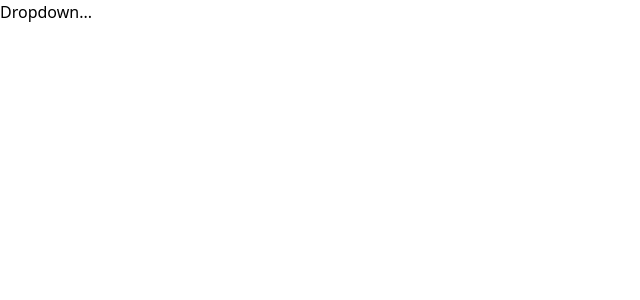
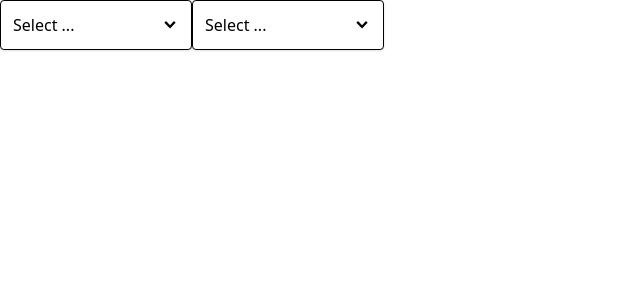
Before and after one commit to starinje/react_course, a React (Vite) app in the folder comps/: page / in a window 1280 px wide. Shown: the top 300 px of the page, without its empty margins (0-640 px from the left). Built offline with nearby package versions, Linux system fonts and the light colour scheme.

Commit message:
Dropdown and panel component

```diff
--- a/comps/src/App.js
+++ b/comps/src/App.js
@@ -1,13 +1,27 @@
+import { useState } from "react";
 import Dropdown from "./components/Dropdown";
 
 function App() {
+  const [selection, setSelection] = useState(null)
+
+  const handleSelect = (option) => {
+    setSelection(option)
+  }
+
 
   const options = [
     { label: 'Red', value: 'red' },
     { label: 'Green', value: 'green' },
     { label: 'Blue', value: 'blue' },
   ]
-  return <Dropdown options={options}/>;
+  return (
+    <div className="flex">
+      <Dropdown options={options} value={selection} onChange={handleSelect}/>
+      <Dropdown options={options} value={selection} onChange={handleSelect}/>
+    </div>
+  )
+
+
 }
 
 export default App;
--- a/comps/src/components/Dropdown.js
+++ b/comps/src/components/Dropdown.js
@@ -1,5 +1,56 @@
-function Dropdown({ options }) {
-  return <div>Dropdown...</div>
+import {useState, useEffect, useRef } from 'react'
+import { GoChevronDown } from 'react-icons/go'
+import Panel from './Panel'
+
+function Dropdown({ options, value, onChange }) {
+  const [isOpen, setisOpen] = useState(false)
+  const divEl = useRef()
+
+  useEffect(() => {
+    const handler = (event) => {
+      if(!divEl.current.contains(event.target)){
+        setisOpen(false)
+      }
+    }
+
+    document.addEventListener('click', handler, true)
+
+    return () => {
+      document.removeEventListener('click', handler)
+    }
+  }, [])
+
+
+  const handleClick = () => {
+    setisOpen(!isOpen)
+  }
+
+  const handleOptionClick = (option) => {
+    setisOpen(false)
+    onChange(option)
+  }
+
+  const renderedOptions = options.map((option) => {
+    return (
+      <div
+        className="hover:bg-sky-100 rounded cursor-pointer p-1"
+        onClick={() => handleOptionClick(option)}
+        key={option.value}
+      >
+        {option.label}
+      </div>
+    )
+  })
+
+  return (
+    <div ref={divEl} className="w-48 relative">
+      <Panel className="flex justify-between items-center cursor-pointer " onClick={handleClick}>
+        {value?.label || 'Select ...'}
+        <GoChevronDown className="text-lg"/>
+      </Panel>
+      {isOpen && <Panel className="absolute top-full">{renderedOptions}</Panel>}
+    </div>
+  )
 }
 
 export default Dropdown
--- /dev/null
+++ b/comps/src/components/Panel.js
@@ -0,0 +1,15 @@
+import classNames from 'classnames';
+
+function Panel({ children, className, ...rest }) {
+  const finalClassNames = classNames(
+    'border rounded p-3 shadow bg-white w-full',
+    className
+  );
+
+  return <div {...rest} className={finalClassNames}>
+    {children}
+  </div>
+
+}
+
+export default Panel;
```
